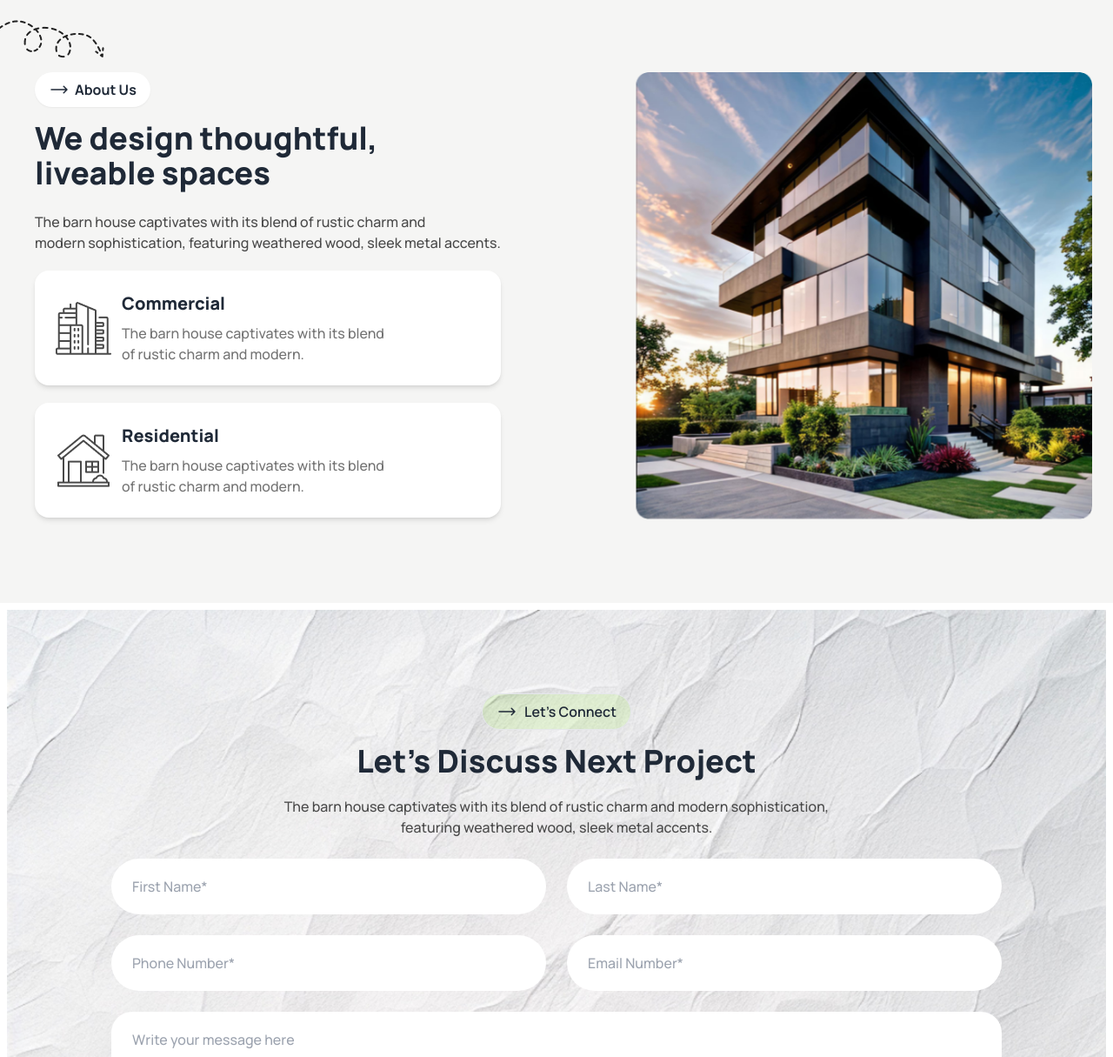
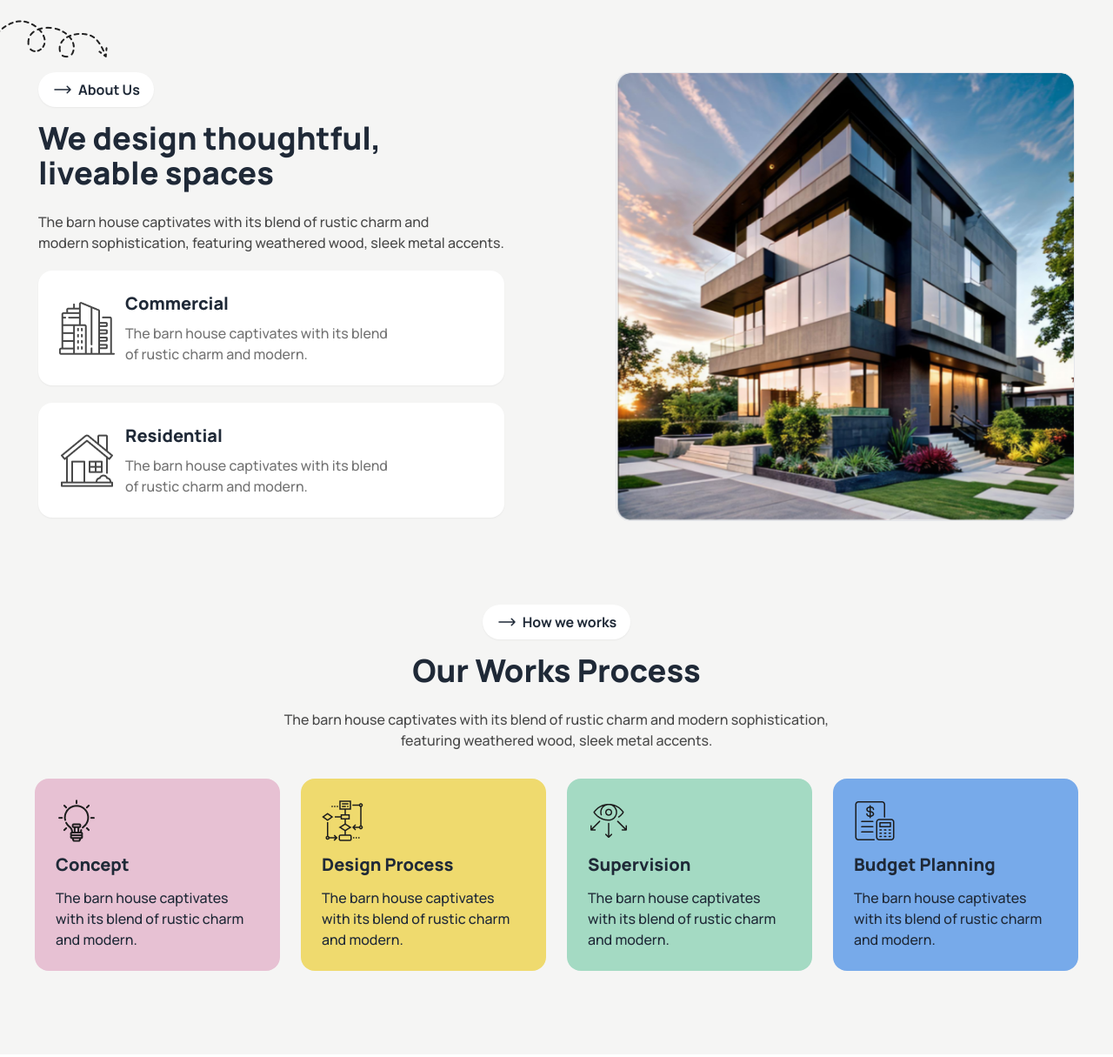
Before and after one commit to mdarmanhosen685913/Assignment-three, a plain HTML site: page index.html in a window 1280 px wide. Shown: the part 915-2130 px from the top of the page at 87% size. Drawn offline with nearby package versions, Linux system fonts and the light colour scheme.

Commit message:
card part

```diff
--- a/index.html
+++ b/index.html
@@ -32,7 +32,7 @@
                 <h1 class="text-3xl font-extrabold">Rinterio</h1>
             </div>
             <div class="lg:inline-flex hidden gap-x-9">
-                <p class="text-base font-bold">Home</p>
+                <p id="a" class="text-base font-bold">Home</p>
                 <p class="text-base text-[#737373]">Services</p>
                 <p class="text-base text-[#737373]">Portfolio</p>
                 <p class="text-base text-[#737373]">Blogs</p>
@@ -56,10 +56,33 @@
                     </p>
                 </button>
             </div>
-            <div class="bg-white rounded-full p-2 shadow-md lg:hidden">
+            <div class="lg:hidden ">
+                <details class="dropdown">
+                    <summary class="btn bg-stone-50 shadow-none border-none">
+                        <div class="bg-white rounded-full p-2 shadow-md ">
                             <svg xmlns="http://www.w3.org/2000/svg" fill="none" viewBox="0 0 24 24" stroke-width="2" stroke="currentColor" class="size-6">
                                 <path stroke-linecap="round" stroke-linejoin="round" d="M3.75 6.75h16.5M3.75 12h16.5m-16.5 5.25h16.5" />
                               </svg>
+                        </div>
+                    </summary>
+                    <ul class="menu dropdown-content bg-white rounded-box z-[1] -left-10 p-2 shadow">
+                        <li>
+                            <a href="index.html" class="text-base font-bold">Home</a>
+                        </li>
+                        <li>
+                            <a href="#" class="text-base text-[#737373]">Services</a>
+                        </li>
+                        <li>
+                            <a href="#" class="text-base text-[#737373]">Portfolio</a>
+                        </li>
+                        <li>
+                            <a href="#" class="text-base text-[#737373]">Blogs</a>
+                        </li>
+                        <li>
+                            <a href="#" class="text-base text-[#737373]">Contact</a>
+                        </li>
+                    </ul>
+              </details>
             </div>
         </div>
     </nav>
@@ -76,7 +99,7 @@
                 <p class="text-[#494949] font-medium text-base pb-8 pt-6 px-2">
                     The barn house captivates with its blend of rustic charm and modern sophistication, featuring weathered wood, sleek metal <br> accents, and large windows that flood the space with natural light.
                 </p>
-                <button class="btn bg-[#ABEF5F] bg-opacity-50 rounded-[2rem] lg:mb-28 mb-12">
+                <button class="btn px-24 lg:px-4 bg-[#ABEF5F] bg-opacity-50 rounded-[2rem] lg:mb-28 mb-12">
                     <h3 class="text-xl font-bold ">View Details</h3>
                     <div class="bg-[#ABEF5F] rounded-full p-2">
                         <svg xmlns="http://www.w3.org/2000/svg" fill="none" viewBox="0 0 24 24" stroke-width="1.5" stroke="currentColor" class="size-4">
@@ -87,14 +110,15 @@
             </div>
     </div>
 </header>
+<main>
     <!-- hero-part-1 -->
     <section class="bg-stone-100">
     <div class="lg:max-w-screen-xl mx-auto relative">
-    <div class="absolute py-5 border-gray-400 top-4 -left-2 hidden lg:block">
+        <div class="absolute py-5 border-gray-400 top-4 -left-1 hidden lg:block">
             <img src="assets/Vector.png" alt="">
         </div>
-    <div class="flex lg:flex-row flex-col lg:justify-between lg:py-24 py-8 text-center lg:text-left">
-        <div class="lg:ml-10">
+        <div class="flex lg:flex-row flex-col lg:justify-between lg:py-24 py-8 text-center lg:mx-11 lg:text-left">
+            <div class="">
                 <button class="inline-flex gap-1.5 rounded-3xl bg-white py-2 px-4 font-bold text-base shadow-sm">
                     <svg xmlns="http://www.w3.org/2000/svg" fill="none" viewBox="0 0 24 24" stroke-width="1.5" stroke="currentColor" class="size-6">
                         <path stroke-linecap="round" stroke-linejoin="round" d="M17.25 8.25 21 12m0 0-3.75 3.75M21 12H3" />
@@ -107,7 +131,7 @@
                 <p class="lg:text-base text-sm font-medium text-[#494949] pb-5 lg:mx-0 mx-6">
                     The barn house captivates with its blend of rustic charm and <br> modern sophistication, featuring weathered wood, sleek metal accents.
                 </p>
-            <div class="flex lg:flex-row items-center bg-white rounded-2xl lg:p-6 p-4 lg:gap-3 mb-5 shadow-md lg:mx-0 mx-6 ">
+                <div class="flex lg:flex-row items-center bg-white rounded-2xl p-6 gap-3 mb-5 shadow-sm lg:mx-0 mx-6 ">
                     <div>
                         <img src="assets/commercial.png" alt="">
                     </div>
@@ -116,7 +140,7 @@
                         <p class="font-medium lg:text-base text-sm text-[#737373]">The barn house captivates with its blend <br> of rustic charm and modern.</p>
                     </div>
                 </div>
-            <div class="flex lg:flex-row items-center bg-white rounded-2xl lg:p-6 p-4 mx-6 lg:mx-0 lg:gap-3 shadow-md">
+                <div class="flex lg:flex-row items-center bg-white rounded-2xl p-6 mx-6 lg:mx-0 gap-3 shadow-sm">
                     <div >
                         <img src="assets/residential.png" alt="">
                     </div>
@@ -126,13 +150,51 @@
                     </div>
                 </div>
             </div>
-        <div >
-          <img class="w-10/12 lg:w-11/12 mx-auto lg:h-full h-52 pt-6 lg:p-0"
+            <div class="h-56 lg:h-full">
+              <img class="w-10/12 lg:w-11/12 object-cover lg:object-fill mx-auto lg:mr-0 h-full rounded-2xl border lg:mt-0 mt-6 "
                 src="assets/Rectangle.png" alt="" />
+            </div>
+        </div>
+        <div class="text-center pt-8 lg:pt-0">
+            <button class="inline-flex gap-1.5 rounded-3xl bg-white py-2 px-4 font-bold text-base shadow-sm">
+                <svg xmlns="http://www.w3.org/2000/svg" fill="none" viewBox="0 0 24 24" stroke-width="1.5" stroke="currentColor" class="size-6">
+                    <path stroke-linecap="round" stroke-linejoin="round" d="M17.25 8.25 21 12m0 0-3.75 3.75M21 12H3" />
+                  </svg>
+                <p>How we works</p>
+            </button>
+            <h1 class="lg:text-4xl text-2xl font-black pt-4 pb-6">
+                Our Works Process
+            </h1>
+            <p class="lg:text-base text-sm font-medium text-[#494949] pb-8 lg:mx-0 mx-6">
+                The barn house captivates with its blend of rustic charm and modern sophistication, <br>featuring weathered wood, sleek metal accents.
+            </p>
+        </div>
+        <div class="grid lg:grid-cols-4 items-center gap-6 lg:mx-10 mx-7 lg:pb-24 pb-8">
+            <div class="bg-[#E7C1D3] rounded-2xl p-6">
+                <img src="assets/concept.png" alt="">
+                <h3 class="text-xl font-extrabold py-3">Concept</h3>
+                <p class="text-base font-medium">The barn house captivates with its blend of rustic charm and modern.</p>
+            </div>
+            <div class=" bg-[#EFDA6E] rounded-2xl p-6">
+                <img src="assets/flow-chart.png" alt="">
+                <h3 class="text-xl font-extrabold py-3">Design Process</h3>
+                <p class="text-base font-medium">The barn house captivates with its blend of rustic charm and modern.</p>
+            </div>
+            <div class=" bg-[#A4DAC3] rounded-2xl p-6">
+                <img src="assets/vision.png" alt="">
+                <h3 class="text-xl font-extrabold py-3">Supervision</h3>
+                <p class="text-base font-medium">The barn house captivates with its blend of rustic charm and modern.</p>
+            </div>
+            <div class=" bg-[#77AAEA] rounded-2xl p-6">
+                <img src="assets/budget-planning.png" alt="">
+                <h3 class="text-xl font-extrabold py-3">Budget Planning</h3>
+                <p class="text-base font-medium">The barn house captivates with its blend of rustic charm and modern.</p>
             </div>
         </div>
     </div>
      </section>
+    <!-- hero part-2 -->
+
     <!-- Next projects part -->
       <section class="bg-[url('./assets/bg.jpg')] lg:m-2 mb-2 mt-1.5 bg-cover ">
             <div class="mx-auto">
@@ -210,6 +272,7 @@
              </div>
         </div>
      </section>
+</main>
     <!-- footer -->
  <footer class="bg-[#1C1C1C]">
     <div class="lg:max-w-screen-xl mx-auto text-center">
```
Lines whose indentation alone changed are shown as unchanged.
